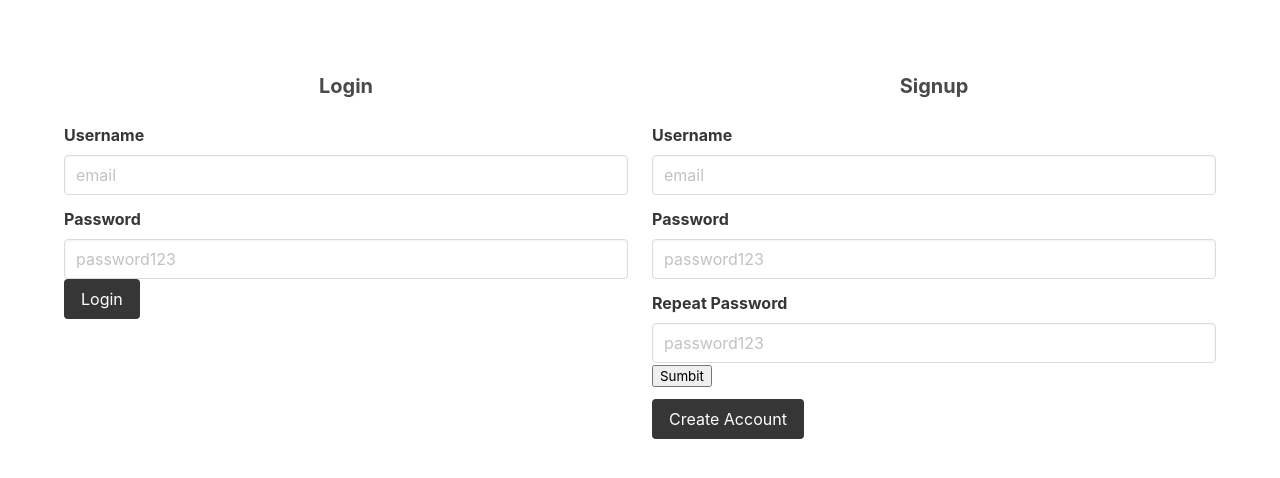
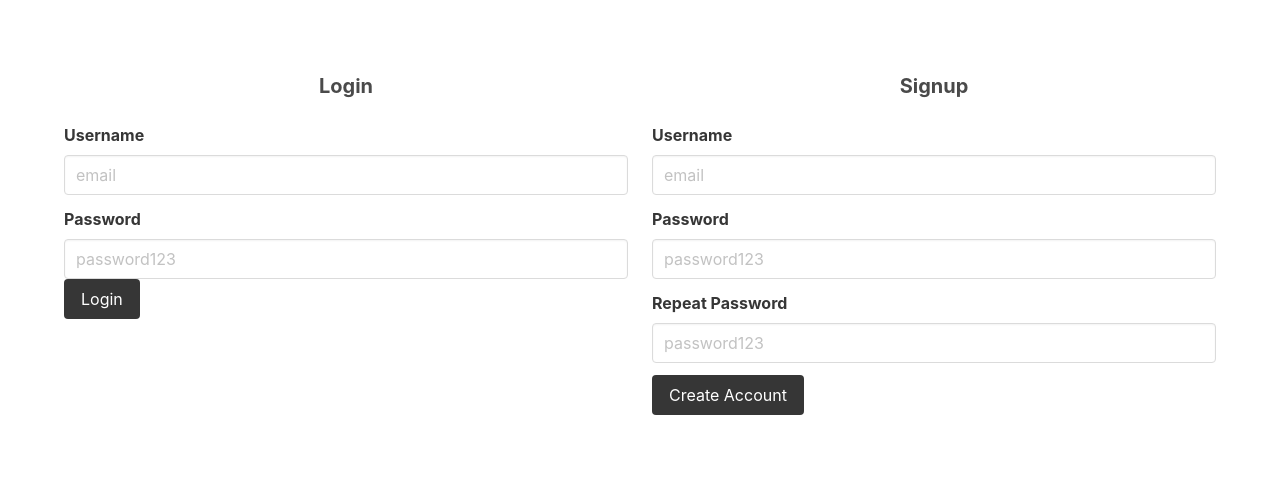
Before and after one commit to jdmar3-comp426/a99-finalproject, a website: page index.html in a window 1280 px wide. Shown: the part 414-892 px from the top of the page. Drawn offline with nearby package versions, Linux system fonts and the light colour scheme.

Commit message:
removed sumbit button from create user

```diff
--- a/index.html
+++ b/index.html
@@ -86,7 +86,6 @@
                                 <label class="label">Repeat Password</label>
                                 <div class="control">
                                     <input class="input" type="password" placeholder="password123" name="password2">
-                                    <button class = "submit">Sumbit</button>
                                 </div>
                             </div>
                             <div class="field">
```
